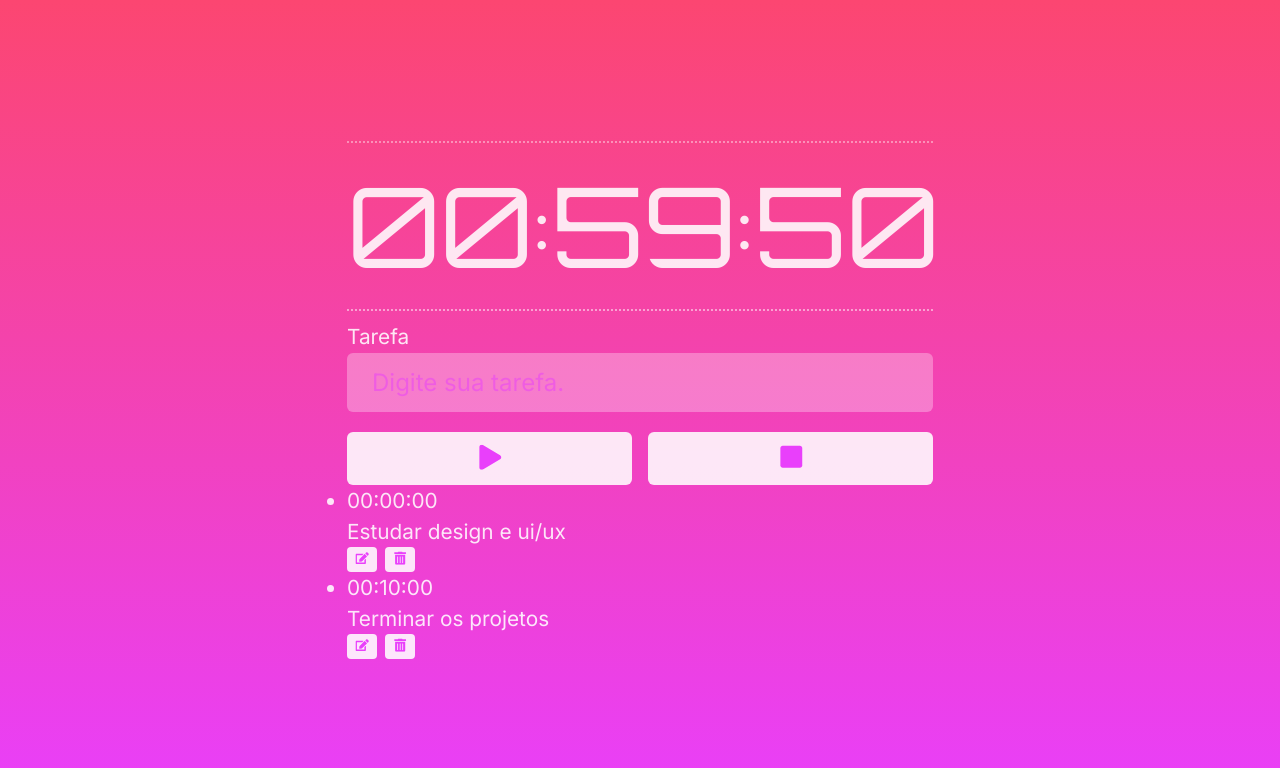
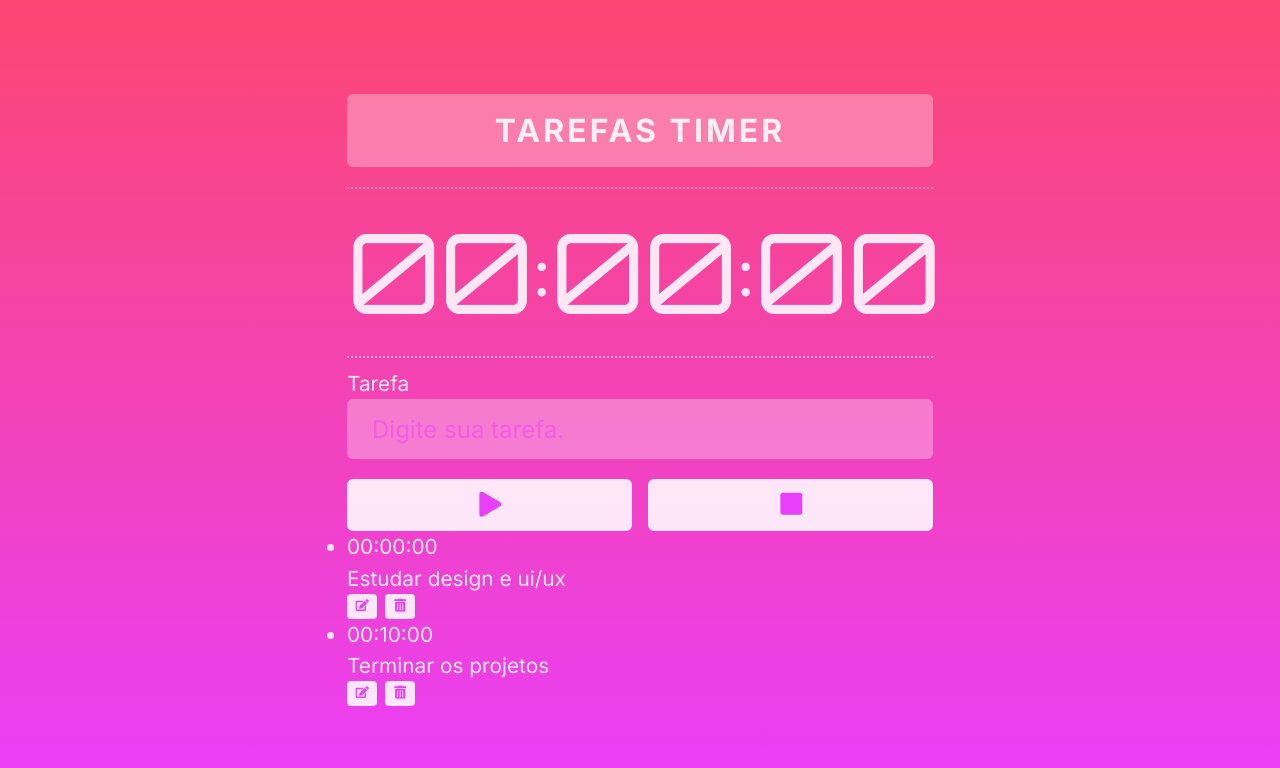
Before and after one commit to igords-goncalves/todowatch, a React (Vite) app: page / in a window 1280 px wide. Shown: the top 768 px of the page. Built offline with nearby package versions, Linux system fonts and the light colour scheme.

Commit message:
feat: insert a heading text

```diff
--- a/src/components/Timer/index.tsx
+++ b/src/components/Timer/index.tsx
@@ -13,8 +13,8 @@ import { handleStopBtn } from './utils/handleStopBtn';
 
 export const Timer: React.FC = () => {
   const [hours, setHours] = useState(0);
-  const [minutes, setMinutes] = useState(59);
-  const [seconds, setSeconds] = useState(50);
+  const [minutes, setMinutes] = useState(0);
+  const [seconds, setSeconds] = useState(0);
   const [isRunning, setIsRunning] = useState(false);
   const [label, setLabel] = useState(play);
   //TODO: Pass hours, minutes and seconds to context or redux
@@ -25,7 +25,10 @@ export const Timer: React.FC = () => {
   );
 
   return (
-    <>
+    <header className={styles['c-header']}>
+      <h1 className={styles['c-header__title']}>
+        Tarefas <span lang="en">Timer</span>
+      </h1>
       <div className={styles['c-timer']}>
         <span className={styles['c-timer__hours']}>{insertZero(hours)}</span>
         <span className={styles['c-timer__colon']}>:</span>
@@ -42,6 +45,7 @@ export const Timer: React.FC = () => {
         <div className={styles['c-card__btn']}>
           <Button
             label={label}
+            alt="Botão play e pause"
             onClick={() => {
               isRunning ? setLabel(play) : setLabel(pause);
               handleTimer(setIsRunning);
@@ -49,6 +53,7 @@ export const Timer: React.FC = () => {
           />
           <Button
             label={stop}
+            alt="Botão stop"
             onClick={() => {
               handleStopBtn({
                 setIsRunning,
@@ -63,6 +68,6 @@ export const Timer: React.FC = () => {
         </div>
         <List />
       </div>
-    </>
+    </header>
   );
 };
```
